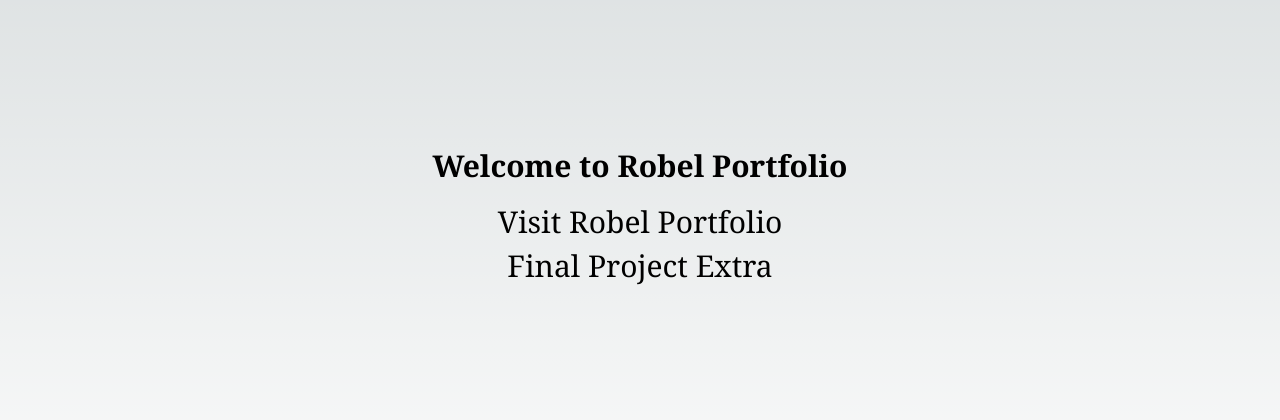
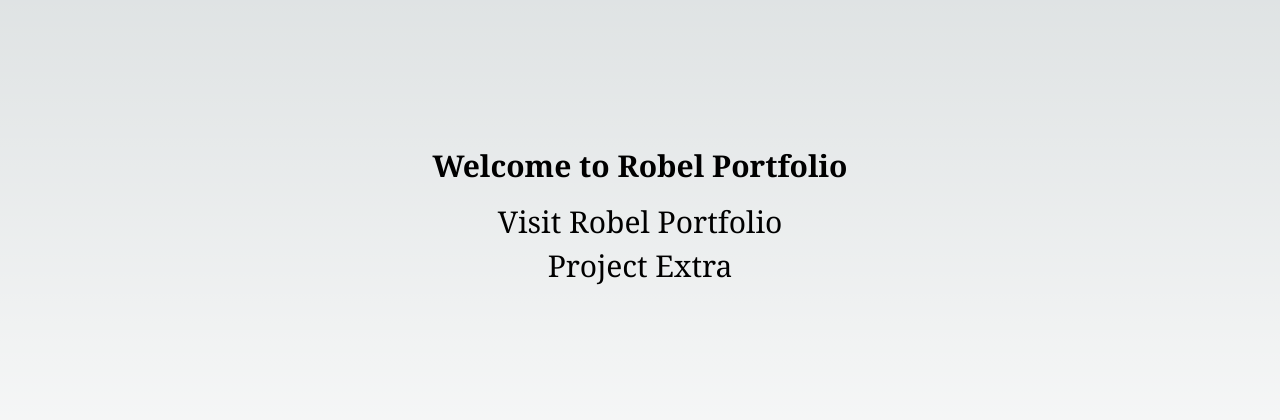
Before and after one commit to robelchane/robel_showcase, a Next.js app: page / in a window 1280 px wide. Shown: the part 184-604 px from the top of the page. Built offline with nearby package versions, Linux system fonts and the light colour scheme.

Commit message:
Update page.js

```diff
--- a/app/page.js
+++ b/app/page.js
@@ -5,7 +5,7 @@ export default function page(){
     <div className="flex flex-col justify-center items-center h-screen font-serif text-3xl">
       <h1 className="mb-5 text-3xl font-bold">Welcome to Robel Portfolio </h1>
       <p className="hover:text-gray-500 hover:underline mb-2"><Link href="final-project">Visit Robel Portfolio</Link></p>
-      <p className="hover:text-gray-500 hover:underline"><Link href="final-project-extra">Final Project Extra</Link></p>
+      <p className="hover:text-gray-500 hover:underline"><Link href="final-project-extra">Project Extra</Link></p>
     </div>
 
     </main>
```
